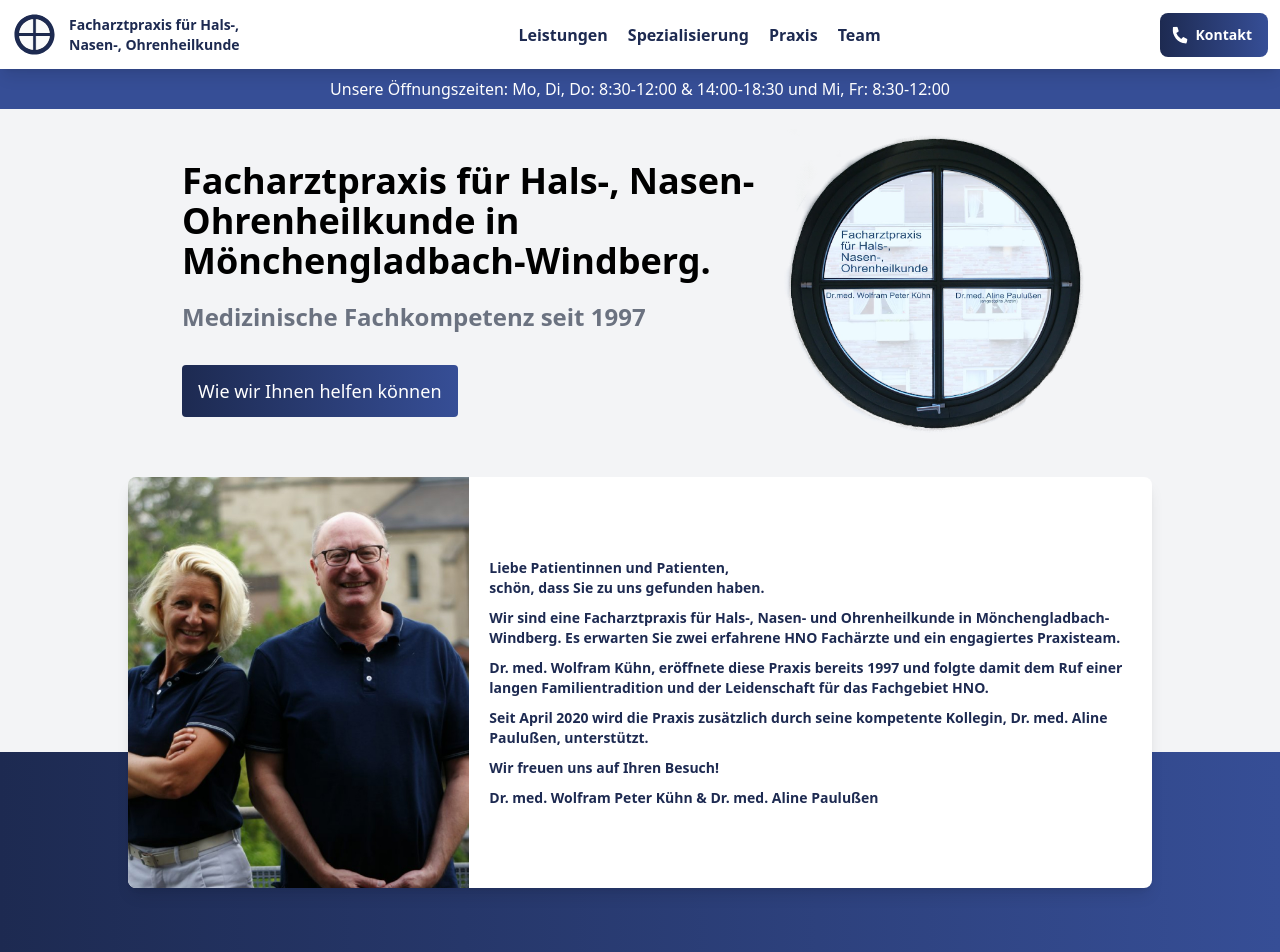
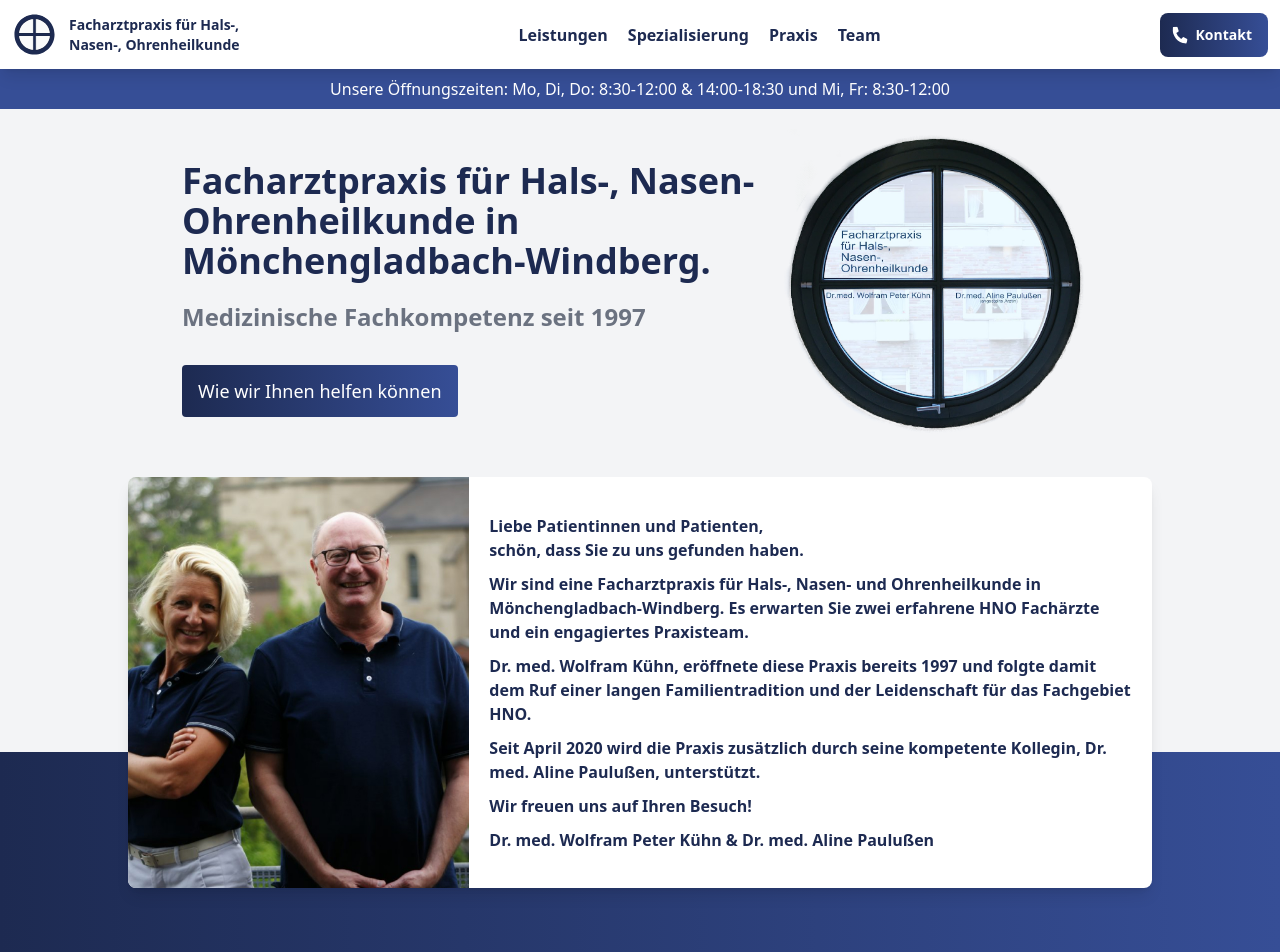
Before and after one commit to moritzdotcom/kuehn-website, a Next.js app: page / in a window 1280 px wide. Shown: the top 952 px of the page. Built offline with nearby package versions, Linux system fonts and the light colour scheme.

Commit message:
Text size on welcome letter

```diff
--- a/pages/index.tsx
+++ b/pages/index.tsx
@@ -45,7 +45,7 @@ export default function Home() {
         <header className="flex flex-col sm:flex-row-reverse items-center justify-center gap-1 sm:gap-5 bg-gray-100 px-3 py-5">
           <Image src={Logo} alt="Logo" className="w-full max-w-xs" />
           <div className="max-w-xl text-center sm:text-start flex flex-col items-center sm:items-start">
-            <h1 className="font-bold text-xl sm:text-4xl">
+            <h1 className="font-bold text-xl sm:text-4xl text-primary">
               Facharztpraxis für Hals-, Nasen- Ohrenheilkunde in
               Mönchengladbach-Windberg.
             </h1>
@@ -74,7 +74,7 @@ export default function Home() {
                 className="object-cover block sm:hidden max-h-60 w-full h-full"
               />
             </div>
-            <div className="px-0 sm:px-5 py-2 sm:py-5 sm:w-2/3 flex flex-col gap-2.5 text-sm text-primary font-semibold">
+            <div className="px-0 sm:px-5 py-2 sm:py-5 sm:w-2/3 flex flex-col gap-2.5 text-sm md:text-base text-primary font-semibold">
               <p>
                 Liebe Patientinnen und Patienten,
                 <br /> schön, dass Sie zu uns gefunden haben.
```
